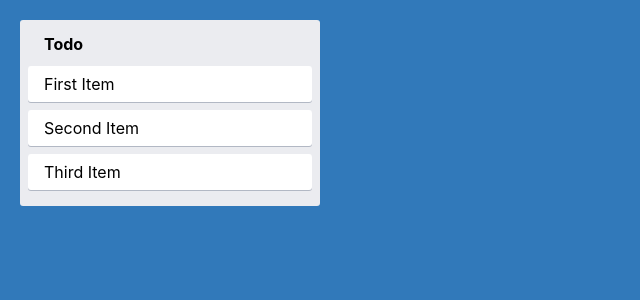
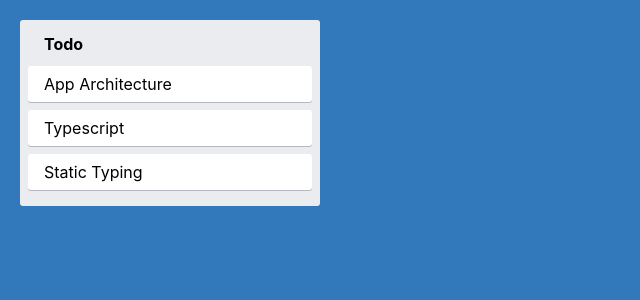
Before and after one commit to ErikOstlund/trello-clone, a React (Create React App) app: page / in a window 1280 px wide. Shown: the top 300 px of the page, without its empty margins (0-640 px from the left). Built offline with nearby package versions, Linux system fonts and the light colour scheme.

Commit message:
Column Component

```diff
--- a/src/App.tsx
+++ b/src/App.tsx
@@ -1,19 +1,10 @@
-import {
-	AppContainer,
-	ColumnContainer,
-	ColumnTitle,
-	CardContainer
-} from './styles';
+import { AppContainer } from './styles';
+import { Column } from './components/Column';
 
 export const App = () => {
 	return (
 		<AppContainer>
-			<ColumnContainer>
-				<ColumnTitle>Todo</ColumnTitle>
-				<CardContainer>First Item</CardContainer>
-				<CardContainer>Second Item</CardContainer>
-				<CardContainer>Third Item</CardContainer>
-			</ColumnContainer>
+			<Column text='Todo' />
 		</AppContainer>
 	);
 };
--- /dev/null
+++ b/src/components/Column.tsx
@@ -0,0 +1,16 @@
+import { ColumnContainer, ColumnTitle, CardContainer } from '../styles';
+
+type ColumnProp = {
+	text: string;
+};
+
+export const Column = ({ text }: ColumnProp) => {
+	return (
+		<ColumnContainer>
+			<ColumnTitle>{text}</ColumnTitle>
+			<CardContainer>App Architecture</CardContainer>
+			<CardContainer>Typescript</CardContainer>
+			<CardContainer>Static Typing</CardContainer>
+		</ColumnContainer>
+	);
+};
```
